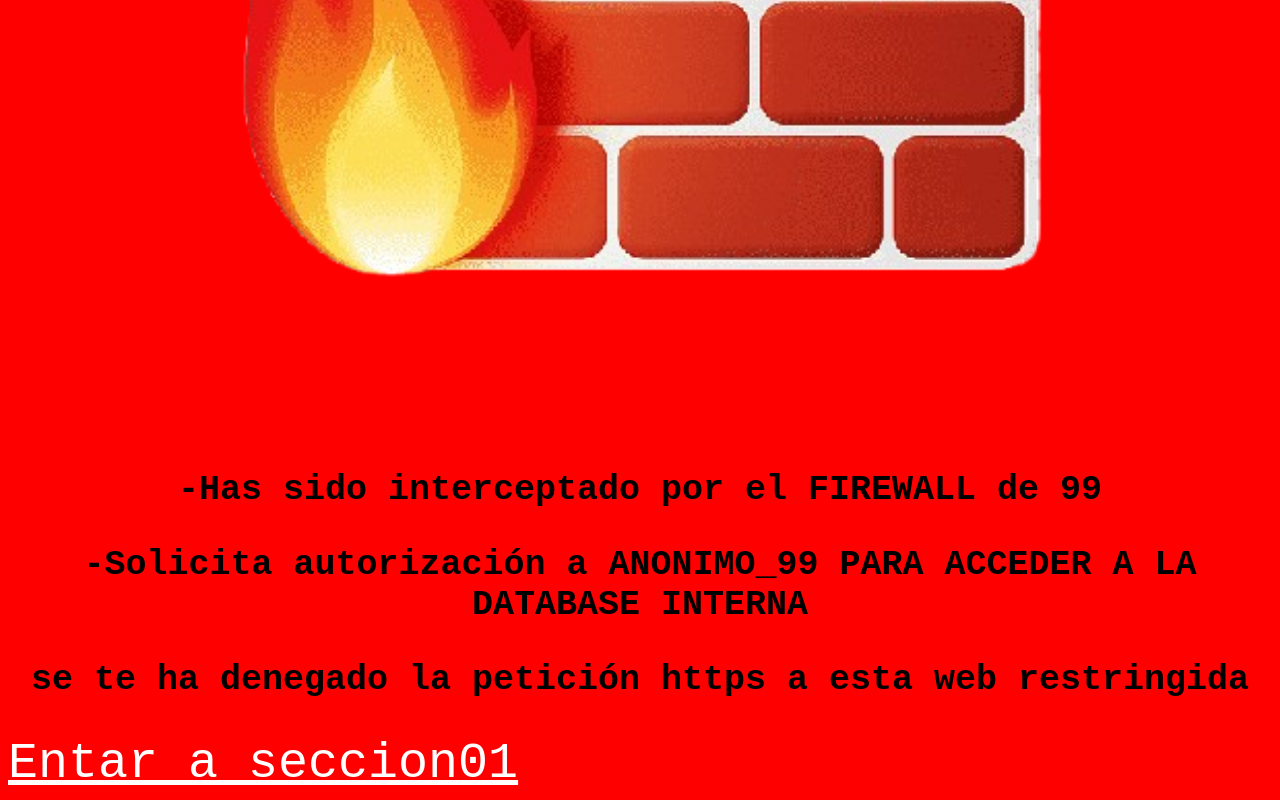
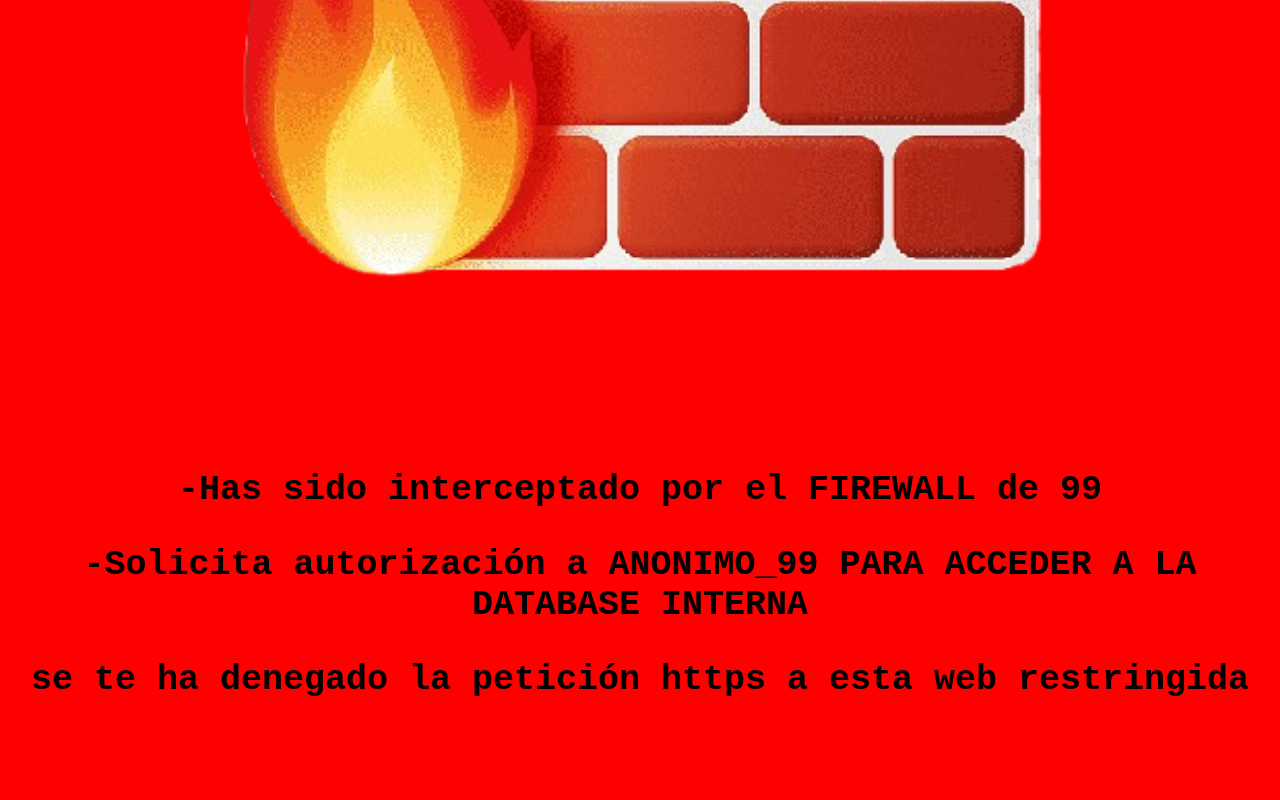
Before and after one commit to Alexjs92/proyectoroxy00.github.io, a plain HTML site: page index.html in a window 1280 px wide. Shown: the part 569-1369 px from the top of the page. After the commit the page ends 1304 px from the top, so only its background shows below. Drawn offline with Linux system fonts and the light colour scheme.

Commit message:
Update index.html
Entrada 2 revocada

```diff
--- a/index.html
+++ b/index.html
@@ -47,6 +47,5 @@
             text-align: center;
         }
     </style>
-    <a href="index2.html" style="color: white; font-family: monospace; font-size: 50px; text-align: center; position: absolute: top: 200px;"> Entar a seccion01 </a>
 </body>
 </html>
```
